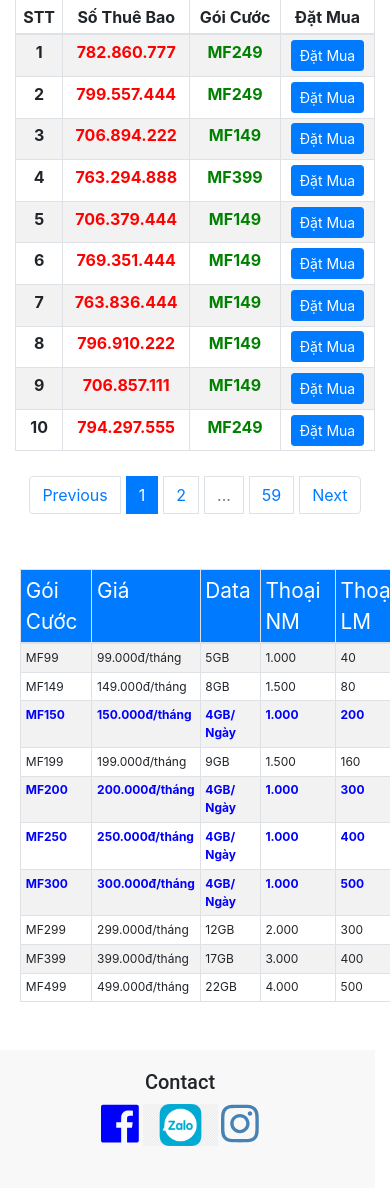
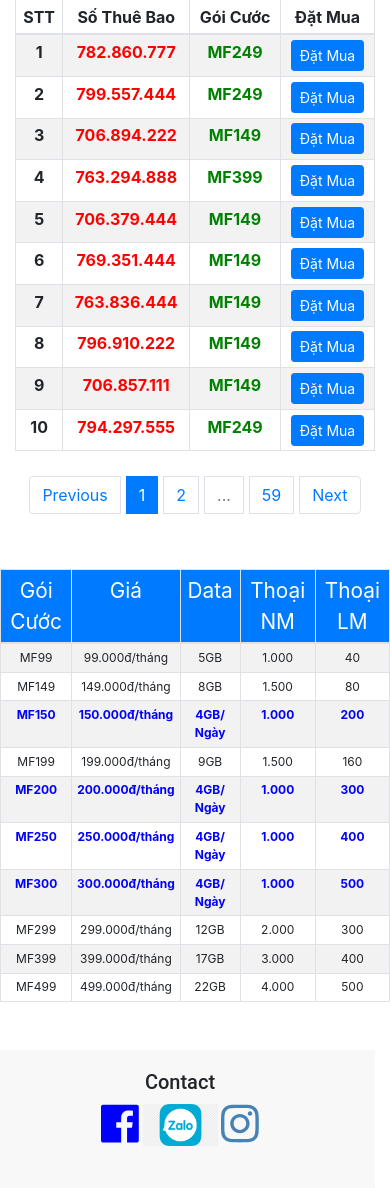
Before and after one commit to Cuongtq88/simmobi, a Flask app: page /trasau in a window 390 px wide; the page is wider, and only the part inside the window is pictured. Shown: the part 491-1679 px from the top of that part. Run offline with Flask 2, Linux system fonts and the light colour scheme; data comes from the database, SQL or seed files in the repository; some libraries are stand-ins or nearby versions; some web fonts are replaced.

Commit message:
thay đổi bảng gói cước

```diff
--- a/static/css/styles.css
+++ b/static/css/styles.css
@@ -43,7 +43,7 @@ and (max-device-width : 480px) {
 }
 .banggoicuoc{
     width: 100%
-    text-align: left;
+    text-align: center;
 }
 .title-goicuoc{
     font-size: 2rem;
@@ -191,7 +191,7 @@ color: #4682B4;
   width:30%;
    top: 17%;
   height: auto;
-  left:20px;
+  left:0px;
   text-align: center;
   margin:10% auto 5% auto;
   padding-right: 3%;
@@ -213,9 +213,10 @@ color: #4682B4;
     top:5%;
     font-size: 12px;
     bottom: 5%;
-    text-align: left;
+    text-align: center;
     margin: 50px 0px 20px 0px;
     padding-right: 0;
+    padding-left: 0;
   }
    .title-goicuoc{
       font-size: 1.3rem;
```
